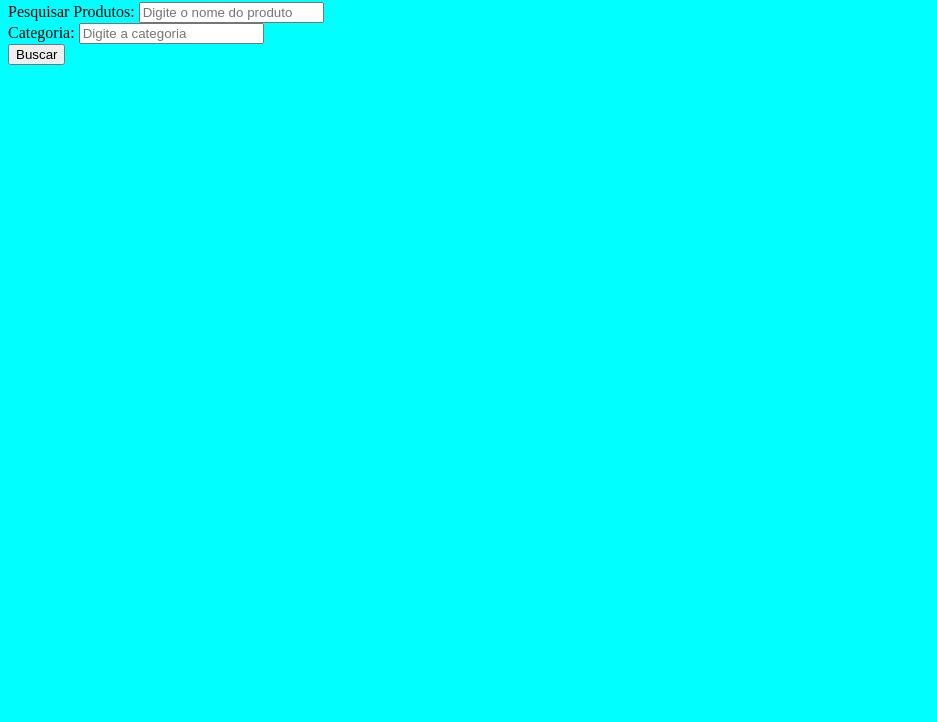
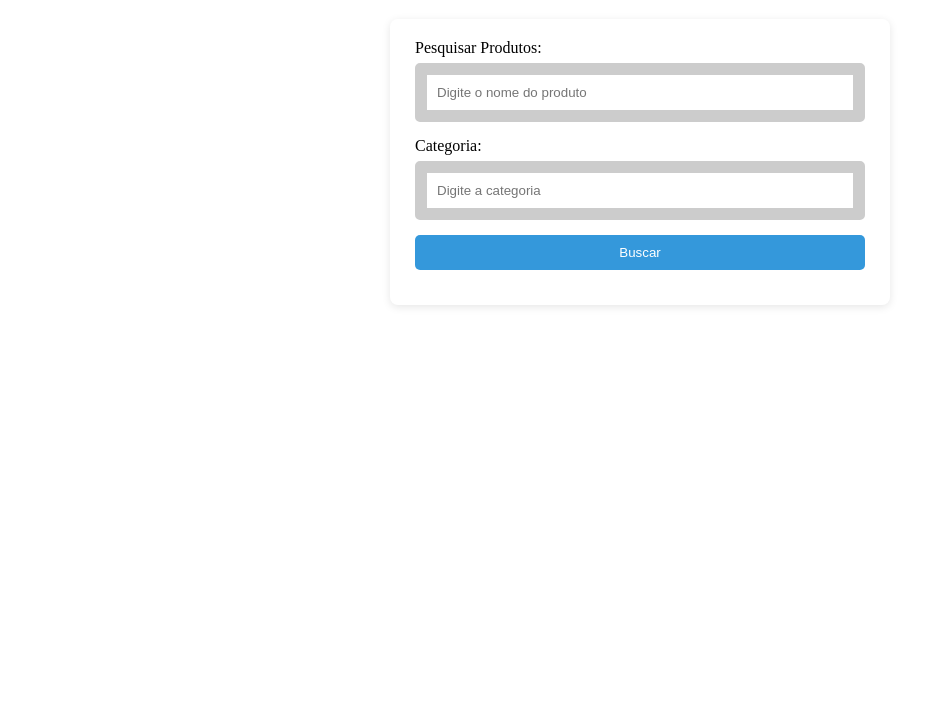
Before and after one commit to pedrocustodio790/Hackton, a plain HTML site: page FrontEnd/Consulta_Produto/index.html in a window 1280 px wide. Shown: the part 78-800 px from the top of the page, without its empty margins (0-937 px from the left). Drawn offline with Linux system fonts and the light colour scheme.

Commit message:
Consulta concluida

```diff
--- a/FrontEnd/Consulta_Produto/CSS/style.css
+++ b/FrontEnd/Consulta_Produto/CSS/style.css
@@ -1,3 +1,96 @@
+/* O reset básico serve para anular os estilos padrão dos navegadores, que aplicam margens, espaçamentos,
+ tamanhos de fonte e outros estilos automaticamente em vários elementos HTML. */
+
+     /* Sem esse reset, elementos como <h1>, <p>, <ul> e <body> já vêm com margens
+     ou tamanhos que podem quebrar seu layout ou causar espaçamentos inesperados.
+ */
+
+/* Reset Básico */
+*{
+    margin: 0;
+    padding: 0;
+    box-sizing: border-box;
+}
+
+/* Corpo */
 body{
-    background-color: aqua;
+    front-family: Arial, sans-serif;
+    background-color: ;
+    padding: 30px;
+    color: ;
 }
+
+/* Titulo */
+h1{
+    text-align: center;
+    margin-bottom: 30px;
+    color: ;
+}
+
+/* Formulario busca */
+form{
+    max-width: 500px;
+    margin: 0 auto;
+    background-color: ;
+    padding: 20px 25px;
+    border-radius: 8px;
+    box-shadow: 0 2px 8px rgba(0,0, 0,0.1)
+}
+
+form div {
+    margin-bottom: 15px;
+}
+
+label{
+    display: block;
+    margin-bottom: 6px;
+    front-weight: bold;
+}
+
+input[type = "text"]{
+    width: 100%;
+    padding: 10px;
+    border: 12px solid #ccc;
+    border-radius: 5px;
+
+}
+
+/* Botao */
+button{
+    background-color: #3498db;
+    color: white;
+    padding: 10px 20px;
+    border: none;
+    border-radius: 5px;
+    cursor: pointer;
+    transition: background-color 0.3s ease;
+    width: 100%;
+    fort: size 16px;
+}
+
+button:hover{
+    background-color: #2980b9;
+}
+
+/* resultados */
+#resultado{
+    max-width: 600px;
+    margin: 30px auto 0 auto;
+}
+
+.produto {
+    background-color: #fff;
+    padding: 15px;
+    margin-bottom: 15px;
+    border-radius: 6px;
+    box-shadow: 0 1px 5px rgba(0, 0, 0, 0.1);
+}
+
+.produto strong {
+    font-size: 18px;
+    display: block;
+}
+
+.produto em {
+    color: #777;
+}
```
